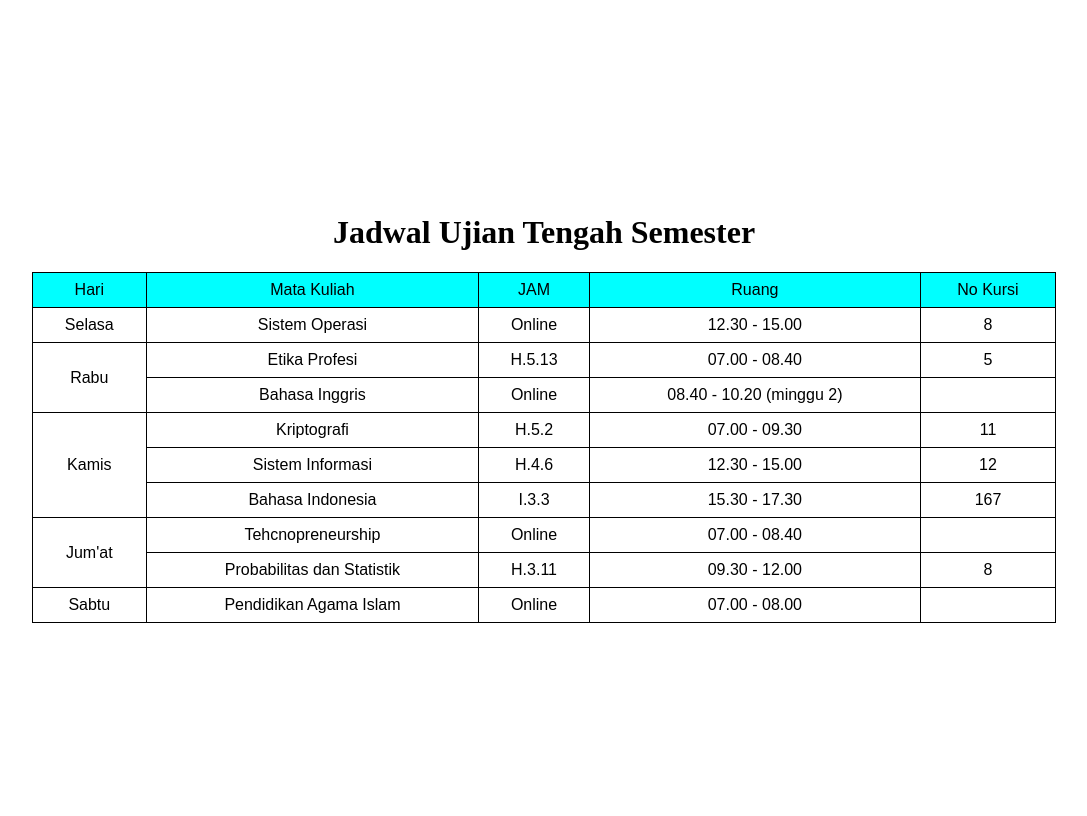
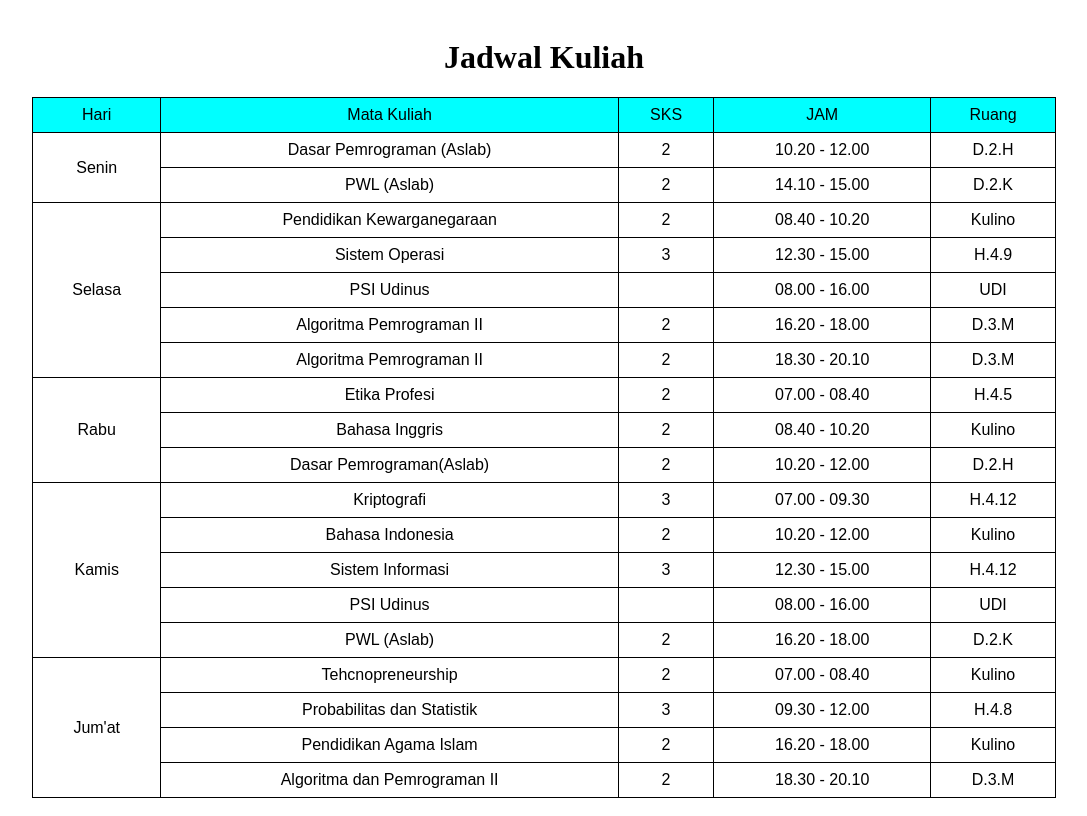
Before and after one commit to Ardiansyahbackup/jadwal, a plain HTML site: page index.html in a window 1280 px wide. Shown: the whole page, without its empty margins (104-1191 px from the left). Drawn offline with Linux system fonts and the light colour scheme.

Commit message:
Update index.html

```diff
--- a/index.html
+++ b/index.html
@@ -7,14 +7,15 @@
     <meta name="viewport" content="width=device-width, initial-scale=1.0">
     <title>Document</title>
     <style>
-        body{
+        body {
             height: 100vh;
             width: 100vw;
             display: flex;
             justify-content: center;
             align-items: center;
         }
-        main{
+
+        main {
             height: 80%;
             width: 80%;
             display: flex;
@@ -22,6 +23,7 @@
             justify-content: center;
             align-items: center;
         }
+
         table {
             font-family: arial, sans-serif;
             border-collapse: collapse;
@@ -42,79 +44,140 @@
 
 <body>
     <main>
-        <h1>Jadwal Ujian Tengah Semester</h1>
+        <h1>Jadwal Kuliah</h1>
         <table>
             <thead>
                 <tr>
                     <td>Hari</td>
                     <td>Mata Kuliah</td>
+                    <td>SKS</td>
                     <td>JAM</td>
                     <td>Ruang</td>
-                <td>No Kursi</td>
                 </tr>
             </thead>
             <tbody>
-
-                <td rowspan="1">Selasa</td>
-                <td>Sistem Operasi</td>
-                <td> Online</td>
-                <td>12.30 - 15.00</td>
-                <td>8</td>
+                <tr>
+                    <td rowspan="2">Senin</td>
+                    <td>Dasar Pemrograman (Aslab)</td>
+                    <td>2</td>
+                    <td>10.20 - 12.00</td>
+                    <td> D.2.H</td>
                 </tr>
 
                 <tr>
-                <td rowspan="2">Rabu</td>
+                    <td>PWL (Aslab)</td>
+                    <td>2</td>
+                    <td>14.10 - 15.00</td>
+                    <td> D.2.K</td>
+                </tr>
+
+                <tr>
+                    <td rowspan="5">Selasa</td>
+                    <td>Pendidikan Kewarganegaraan</td>
+                    <td>2</td>
+                    <td>08.40 - 10.20</td>
+                    <td> Kulino</td>
+                </tr>
+                <tr>
+                    <td>Sistem Operasi</td>
+                    <td>3</td>
+                    <td>12.30 - 15.00</td>
+                    <td> H.4.9</td>
+                </tr>
+                <tr>
+                    <td>PSI Udinus</td>
+                    <td></td>
+                    <td>08.00 - 16.00</td>
+                    <td> UDI </td>
+                </tr>
+                <tr>
+                    <td>Algoritma Pemrograman II</td>
+                    <td>2</td>
+                    <td>16.20 - 18.00</td>
+                    <td> D.3.M</td>
+                </tr>
+                <tr>
+                    <td>Algoritma Pemrograman II</td>
+                    <td>2</td>
+                    <td>18.30 - 20.10</td>
+                    <td> D.3.M</td>
+                </tr>
+
+                <tr>
+                    <td rowspan="3">Rabu</td>
                     <td>Etika Profesi</td>
-                <td> H.5.13</td>
+                    <td>2</td>
                     <td>07.00 - 08.40</td>
-                <td>5</td>
+                    <td> H.4.5</td>
                 </tr>
                 <tr>
                     <td>Bahasa Inggris</td>
-                <td> Online</td>
-                <td>08.40 - 10.20 (minggu 2)</td>
-                <td></td>
+                    <td>2</td>
+                    <td>08.40 - 10.20</td>
+                    <td> Kulino</td>
                 </tr>
                 <tr>
-                <td rowspan="3">Kamis</td>
-                <td>Kriptografi</td>
-                <td> H.5.2</td>
-                <td>07.00 - 09.30</td>
-                <td>11</td>
+                    <td>Dasar Pemrograman(Aslab)</td>
+                    <td>2</td>
+                    <td>10.20 - 12.00</td>
+                    <td>D.2.H</td>
                 </tr>
                 <tr>
-                <td>Sistem Informasi</td>
-                <td>H.4.6</td>
-                <td>12.30 - 15.00</td>
-                <td>12</td>
+                    <td rowspan="5">Kamis</td>
+                    <td>Kriptografi</td>
+                    <td>3</td>
+                    <td>07.00 - 09.30</td>
+                    <td> H.4.12</td>
                 </tr>
                 <tr>
                     <td>Bahasa Indonesia</td>
-                <td>I.3.3</td>
-                <td>15.30 - 17.30</td>
-                <td>167</td>
+                    <td>2</td>
+                    <td>10.20 - 12.00</td>
+                    <td>Kulino</td>
                 </tr>
 
-
                 <tr>
-                <td rowspan="2">Jum'at</td>
+                    <td>Sistem Informasi</td>
+                    <td>3</td>
+                    <td>12.30 - 15.00</td>
+                    <td>H.4.12</td>
+                </tr>
+                <tr>
+                    <td>PSI Udinus</td>
+                    <td></td>
+                    <td>08.00 - 16.00</td>
+                    <td>UDI</td>
+                </tr>
+                <tr>
+                    <td>PWL (Aslab)</td>
+                    <td>2</td>
+                    <td>16.20 - 18.00</td>
+                    <td>D.2.K</td>
+                </tr>
+                <tr>
+                    <td rowspan="4">Jum'at</td>
                     <td>Tehcnopreneurship</td>
-                <td>Online</td>
+                    <td>2</td>
                     <td>07.00 - 08.40</td>
-                <td></td>
+                    <td>Kulino</td>
                 </tr>
                 <tr>
                     <td>Probabilitas dan Statistik</td>
-                <td>H.3.11</td>
+                    <td>3</td>
                     <td>09.30 - 12.00</td>
-                <td>8</td>
+                    <td>H.4.8</td>
                 </tr>
                 <tr>
-                <td rowspan="1">Sabtu</td>
                     <td>Pendidikan Agama Islam</td>
-                <td>Online</td>
-                <td>07.00 - 08.00</td>
-                <td></td>
+                    <td>2</td>
+                    <td>16.20 - 18.00</td>
+                    <td>Kulino</td>
+                </tr>
+                <tr>
+                    <td>Algoritma dan Pemrograman II</td>
+                    <td>2</td>
+                    <td>18.30 - 20.10</td>
+                    <td>D.3.M</td>
                 </tr>
 
             </tbody>
```
Lines whose indentation alone changed are shown as unchanged.
